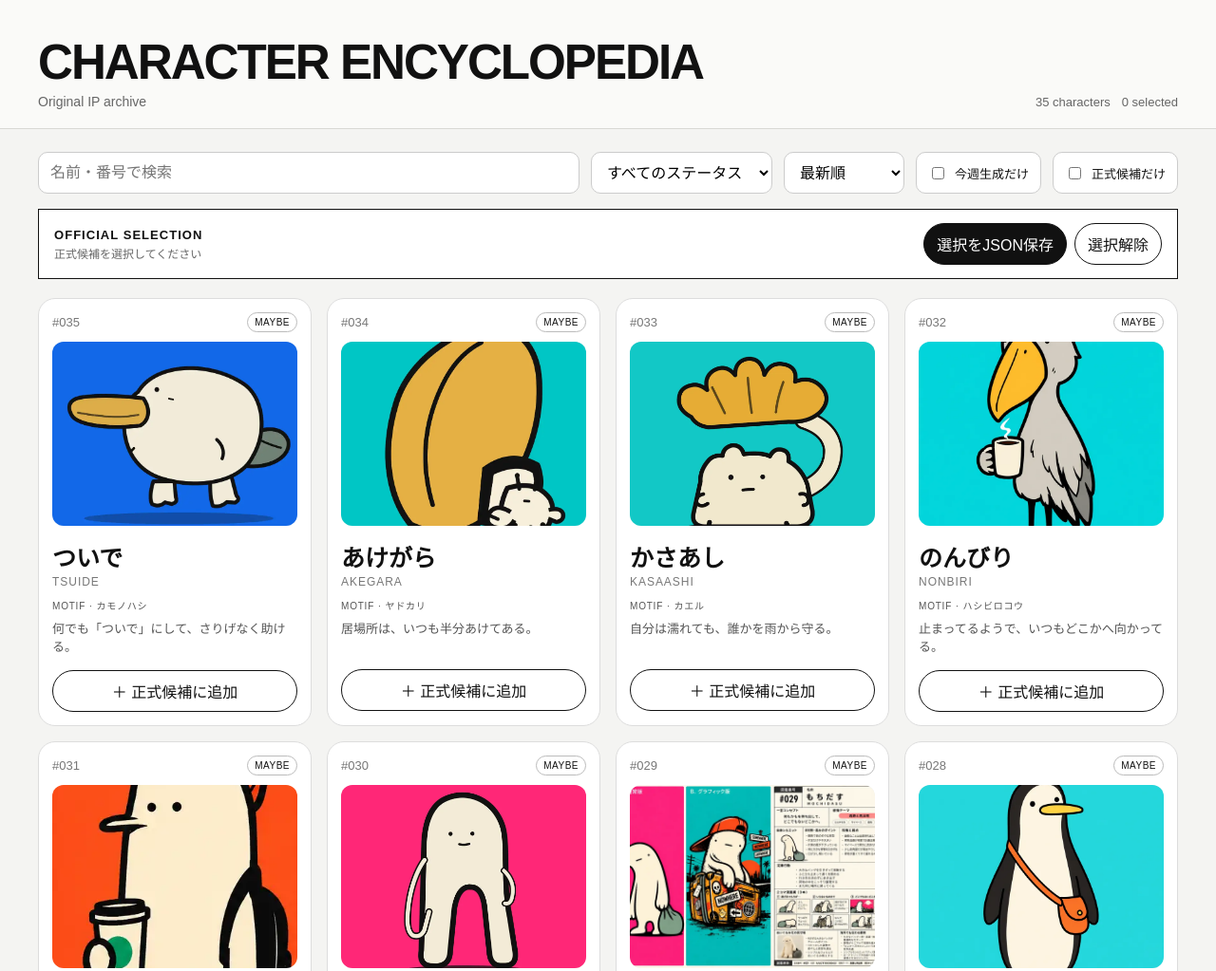
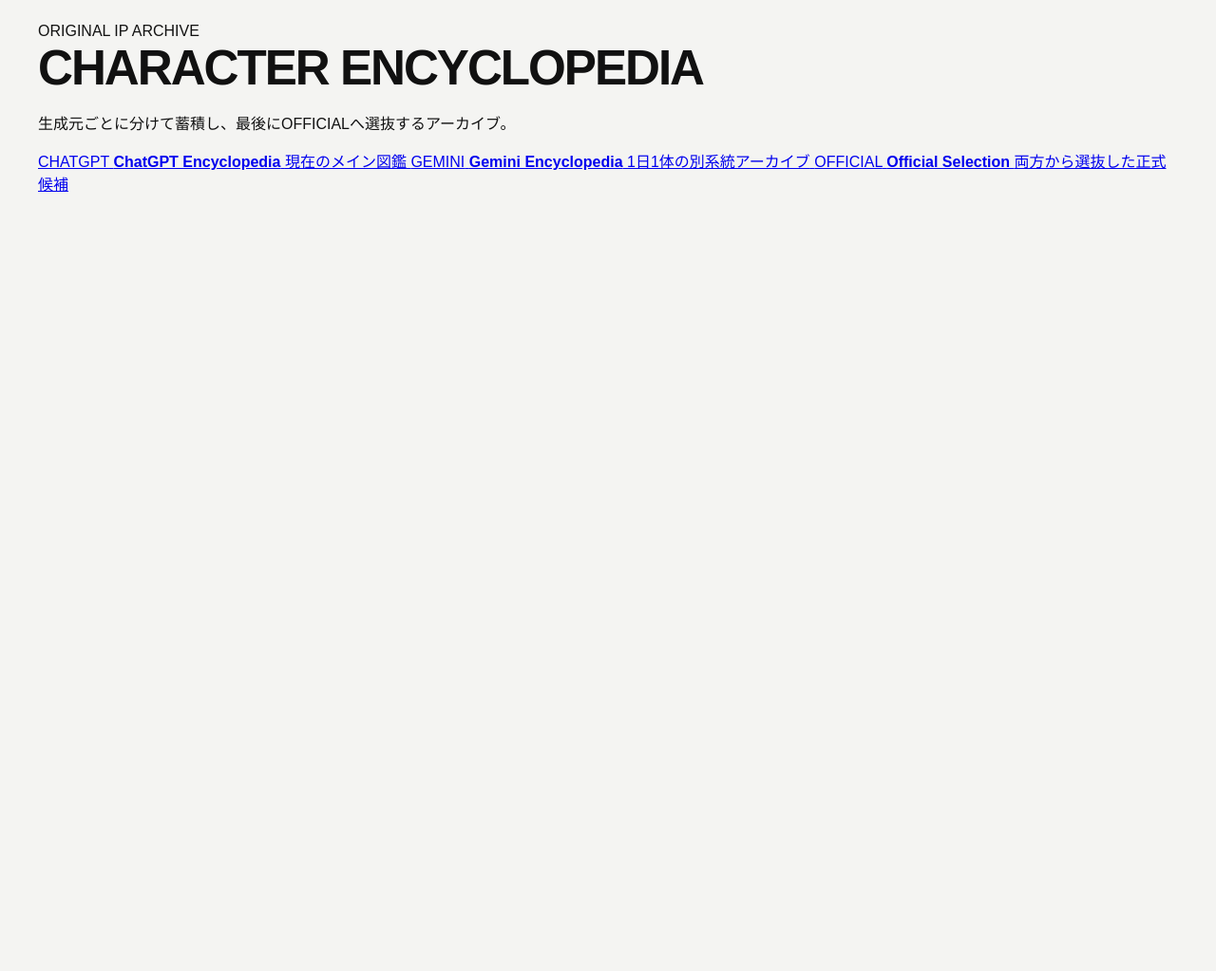
Before and after one commit to takuroikeda-lab/character-encyclopedia, a website: page public/index.html in a window 1280 px wide. Shown: the top 1023 px of the page at 95% size. After the commit the page ends 800 px from the top, so only its background shows below. Drawn offline with Linux system fonts and the light colour scheme.

Commit message:
Add encyclopedia source portal

```diff
--- a/public/index.html
+++ b/public/index.html
@@ -6,57 +6,28 @@
   <title>Character Encyclopedia</title>
   <link rel="stylesheet" href="/styles.css" />
 </head>
-<body>
-  <header>
-    <div>
-      <h1>CHARACTER ENCYCLOPEDIA</h1>
-      <p class="sub">Original IP archive</p>
-    </div>
-    <div class="header-counts">
-      <span id="count">0 characters</span>
-      <span id="selectedCount">0 selected</span>
-    </div>
-  </header>
-
-  <main>
-    <section class="controls" aria-label="図鑑フィルター">
-      <input id="search" type="search" placeholder="名前・番号で検索" aria-label="キャラクター検索" />
-      <select id="statusFilter" aria-label="ステータス">
-        <option value="ALL">すべてのステータス</option>
-        <option value="KEEP">KEEP</option>
-        <option value="MAYBE">MAYBE</option>
-        <option value="DROP">DROP</option>
-      </select>
-      <select id="sort" aria-label="並び順">
-        <option value="desc" selected>最新順</option>
-        <option value="asc">番号：昇順</option>
-        <option value="name">名前順</option>
-      </select>
-      <label class="toggle">
-        <input id="latestOnly" type="checkbox" />
-        <span>今週生成だけ</span>
-      </label>
-      <label class="toggle">
-        <input id="selectedOnly" type="checkbox" />
-        <span>正式候補だけ</span>
-      </label>
+<body class="portal">
+  <main class="portal-main">
+    <div class="portal-kicker">ORIGINAL IP ARCHIVE</div>
+    <h1>CHARACTER ENCYCLOPEDIA</h1>
+    <p class="portal-intro">生成元ごとに分けて蓄積し、最後にOFFICIALへ選抜するアーカイブ。</p>
+    <section class="portal-grid">
+      <a class="portal-card" href="/chatgpt/">
+        <span class="portal-label">CHATGPT</span>
+        <strong>ChatGPT Encyclopedia</strong>
+        <span>現在のメイン図鑑</span>
+      </a>
+      <a class="portal-card" href="/gemini/">
+        <span class="portal-label">GEMINI</span>
+        <strong>Gemini Encyclopedia</strong>
+        <span>1日1体の別系統アーカイブ</span>
+      </a>
+      <a class="portal-card" href="/official/">
+        <span class="portal-label">OFFICIAL</span>
+        <strong>Official Selection</strong>
+        <span>両方から選抜した正式候補</span>
+      </a>
     </section>
-
-    <section class="selection-bar" aria-label="正式図鑑セレクション">
-      <div>
-        <strong>OFFICIAL SELECTION</strong>
-        <span id="selectionSummary">正式候補を選択してください</span>
-      </div>
-      <div class="selection-actions">
-        <button id="exportSelection" type="button">選択をJSON保存</button>
-        <button id="clearSelection" type="button" class="ghost">選択解除</button>
-      </div>
-    </section>
-
-    <section id="grid" class="grid" aria-live="polite"></section>
-    <p id="empty" class="empty" hidden>該当するキャラクターがありません。</p>
   </main>
-
-  <script src="/app.js"></script>
 </body>
 </html>
```
